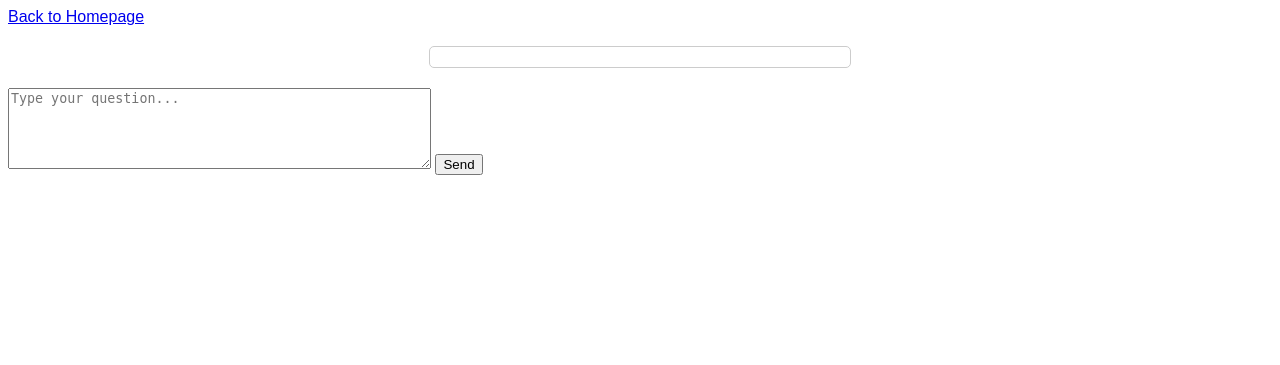
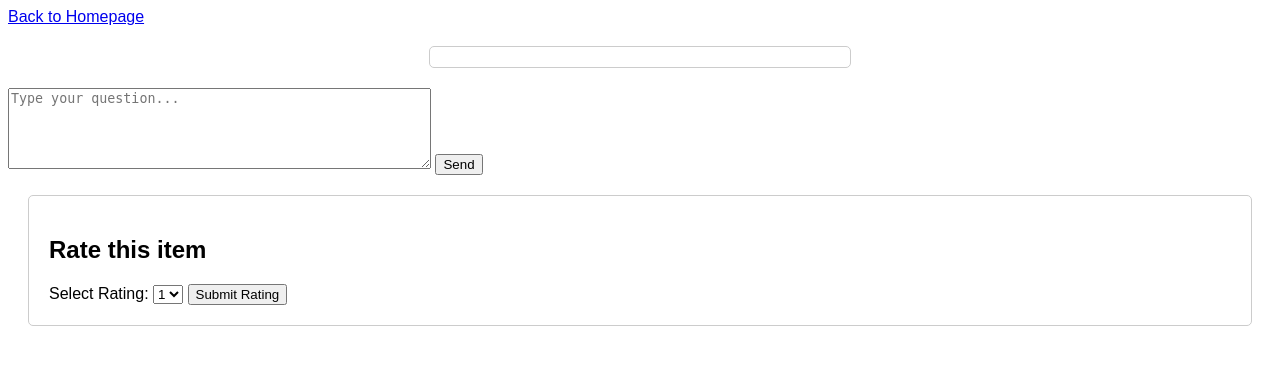
Before and after one commit to bbicalho/python-flask-openai-chatbot-custom-data, a Flask app: page /chatbot in a window 1280 px wide. Shown: the top 365 px of the page. Run offline with Flask 3, Linux system fonts and the light colour scheme.

Commit message:
add rating system on chat to capture CES

```diff
--- a/app.py
+++ b/app.py
@@ -145,6 +145,31 @@ def train_chatbot():
     response.headers['Expires'] = '0'
 
     return response
+
+@app.route('/submit_rating', methods=['POST'])
+def submit_rating():
+    try:
+        data = request.get_json()
+        rating = int(data['rating'])
+
+        # Load existing ratings or create an empty list
+        try:
+            with open('ratings.json', 'r') as file:
+                ratings = json.load(file)
+        except FileNotFoundError:
+            ratings = []
+
+        # Append the new rating to the ratings list
+        ratings.append(rating)
+
+        # Save the updated ratings list to the file
+        with open('ratings.json', 'w') as file:
+            json.dump(ratings, file)
+
+        return jsonify({'message': 'Rating submitted successfully'})
+    except Exception as e:
+        return jsonify({'error': str(e)})
+
 
 def start_chatbot_training():
 
--- a/templates/chatbot2.html
+++ b/templates/chatbot2.html
@@ -6,6 +6,13 @@
     <style>
         body {
             font-family: Arial, sans-serif;
+        }
+
+        .rating-form {
+            margin: 20px;
+            padding: 20px;
+            border: 1px solid #ccc;
+            border-radius: 5px;
         }
 
         .chat-container {
@@ -50,7 +57,56 @@
         <button onclick="sendMessage()">Send</button>
     </div>
 
+    <div class="rating-form">
+        <h2>Rate this item</h2>
+        <form id="ratingForm">
+            <label for="rating">Select Rating:</label>
+            <select id="rating" name="rating">
+                <option value="1">1</option>
+                <option value="2">2</option>
+                <option value="3">3</option>
+                <option value="4">4</option>
+                <option value="5">5</option>
+            </select>
+            <button type="submit" id="submitButton">Submit Rating</button>
+        </form>
+    </div>
+
+
     <script>
+
+        document.addEventListener("DOMContentLoaded", function () {
+            const ratingForm = document.getElementById("ratingForm");
+            const ratingSelect = document.getElementById("rating");
+            const submitButton = document.getElementById("submitButton");
+
+        ratingForm.addEventListener("submit", function (event) {
+                event.preventDefault();
+
+                const selectedRating = ratingSelect.value;
+
+                // Disable the form and submit button
+                ratingSelect.disabled = true;
+                submitButton.disabled = true;
+
+                // Send the selected rating to the Flask route
+                fetch('/submit_rating', {
+                    method: 'POST',
+                    headers: {
+                        'Content-Type': 'application/json'
+                    },
+                    body: JSON.stringify({ rating: selectedRating })
+                })
+                .then(response => response.json())
+                .then(data => {
+                    console.log("Rating submitted successfully:", data);
+                })
+                .catch(error => {
+                    console.error("Error submitting rating:", error);
+                });
+            });
+        });
+
         let answerCount = 0;
 
         function addMessage(message, type) {
```
